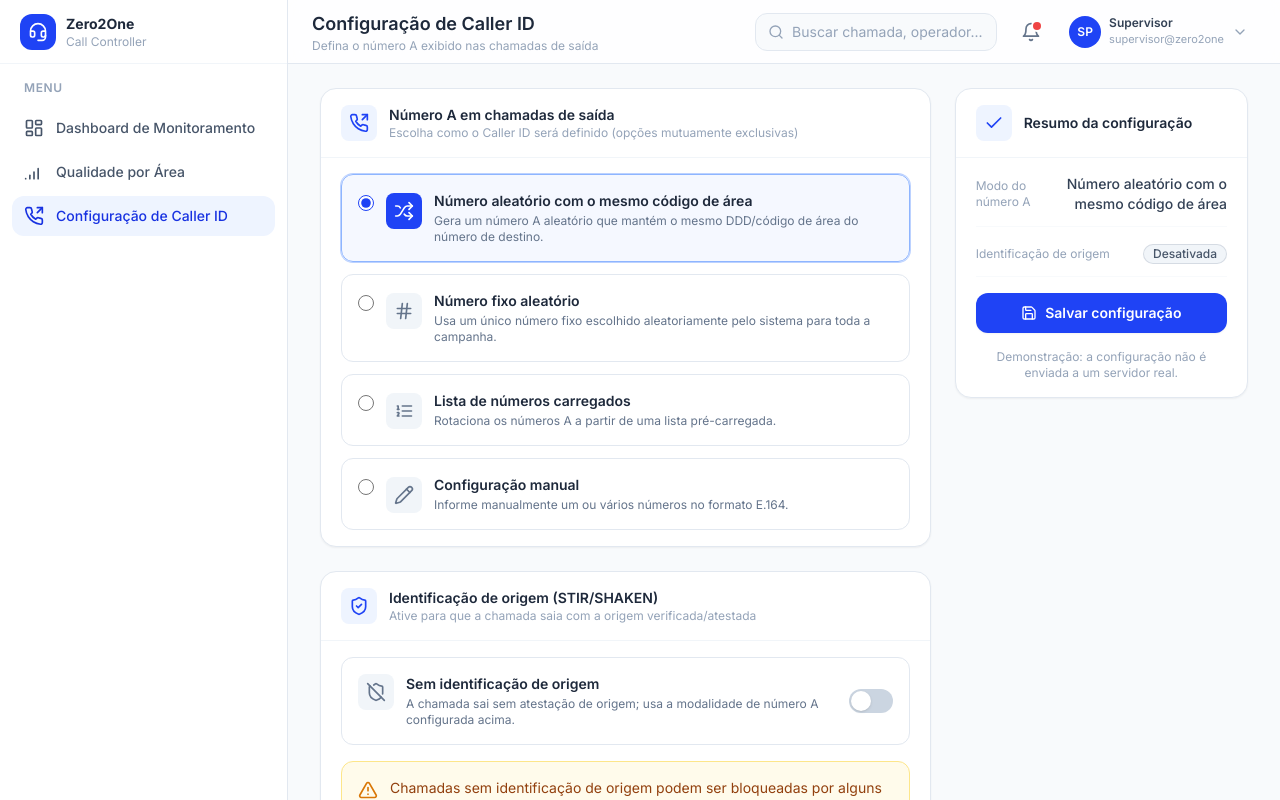
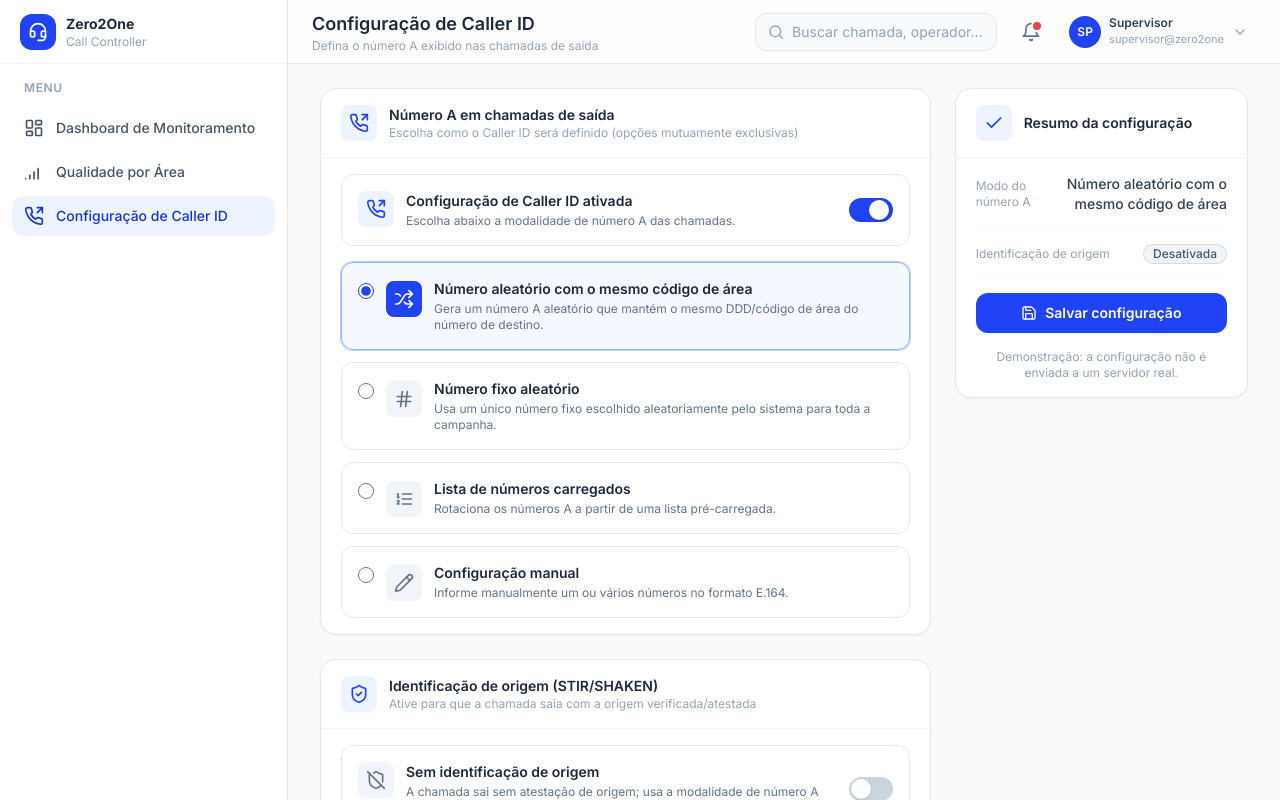
Before and after one commit to rsaavedr-sudo/ZeroOneController, a React (Vite) app: page /caller-id in a window 1280 px wide. Shown: the top 800 px of the page. Built offline with nearby package versions, Linux system fonts and the light colour scheme.

Commit message:
Caller ID con switch de accionamiento, excluyente con STIR/SHAKEN

```diff
--- a/src/pages/CallerIdConfig.jsx
+++ b/src/pages/CallerIdConfig.jsx
@@ -107,16 +107,45 @@
             subtitle="Escolha como o Caller ID será definido (opções mutuamente exclusivas)"
             icon={PhoneOutgoing}
           />
-          <CardBody className="space-y-3">
+          <CardBody className="space-y-4">
+            {/* Switch de acionamento (excludente com STIR/SHAKEN) */}
+            <div className="flex items-center justify-between gap-4 rounded-xl border border-slate-200 p-4">
+              <div className="flex items-start gap-3">
+                <span
+                  className={`flex h-9 w-9 shrink-0 items-center justify-center rounded-lg ${
+                    !identifica
+                      ? 'bg-brand-50 text-brand-600'
+                      : 'bg-slate-100 text-slate-500'
+                  }`}
+                >
+                  <PhoneOutgoing className="h-5 w-5" />
+                </span>
+                <div>
+                  <p className="text-sm font-semibold text-slate-800">
+                    {!identifica
+                      ? 'Configuração de Caller ID ativada'
+                      : 'Configuração de Caller ID desativada'}
+                  </p>
+                  <p className="mt-0.5 text-xs text-slate-500">
+                    {!identifica
+                      ? 'Escolha abaixo a modalidade de número A das chamadas.'
+                      : 'Ative para definir a modalidade de número A. Exclusivo com a identificação de origem (STIR/SHAKEN).'}
+                  </p>
+                </div>
+              </div>
+              <Switch
+                checked={!identifica}
+                onChange={(v) => atualizar({ identificacaoOrigem: !v })}
+              />
+            </div>
+
             {identifica && (
               <div className="flex items-start gap-2 rounded-xl border border-emerald-200 bg-emerald-50 p-3 text-xs text-emerald-800">
                 <ShieldCheck className="mt-0.5 h-4 w-4 shrink-0" />
                 <span>
-                  Opções desativadas: a{' '}
+                  Modalidade desativada: a{' '}
                   <strong>identificação de origem (STIR/SHAKEN)</strong> está
                   ativa. A chamada sai por uma rota com origem verificada.
-                  Desative-a na seção abaixo para escolher uma modalidade de
-                  número A.
                 </span>
               </div>
             )}
```
